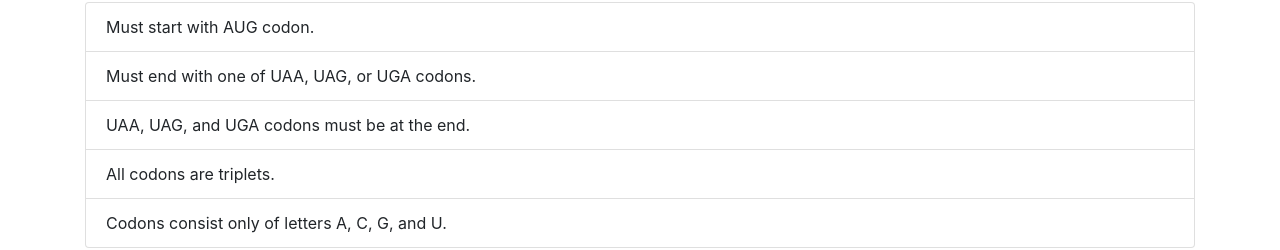
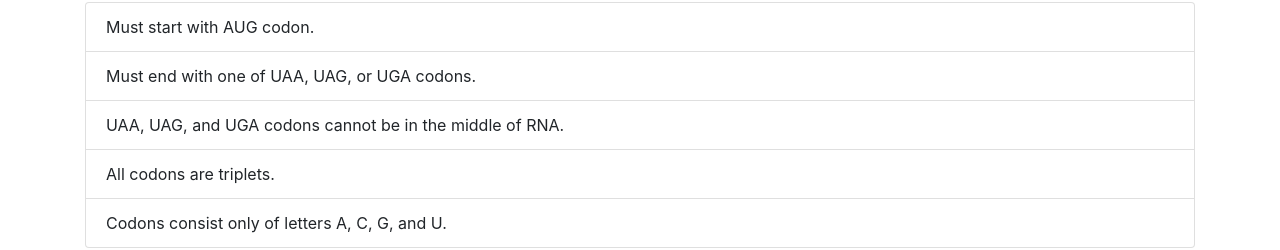
Before and after one commit to molhanec/rna-to-protein, a React (Create React App) app: page / in a window 1280 px wide. Shown: the part 258-508 px from the top of the page. Built offline with nearby package versions, Linux system fonts and the light colour scheme.

Commit message:
Update wording

```diff
--- a/src/App.tsx
+++ b/src/App.tsx
@@ -23,7 +23,7 @@ function App() {
             <ListGroup>
               <ListGroupItem>Must start with AUG codon.</ListGroupItem>
               <ListGroupItem>Must end with one of UAA, UAG, or UGA codons.</ListGroupItem>
-              <ListGroupItem>UAA, UAG, and UGA codons must be at the end.</ListGroupItem>
+              <ListGroupItem>UAA, UAG, and UGA codons cannot be in the middle of RNA.</ListGroupItem>
               <ListGroupItem>All codons are triplets.</ListGroupItem>
               <ListGroupItem>Codons consist only of letters A, C, G, and U.</ListGroupItem>
             </ListGroup>
```
